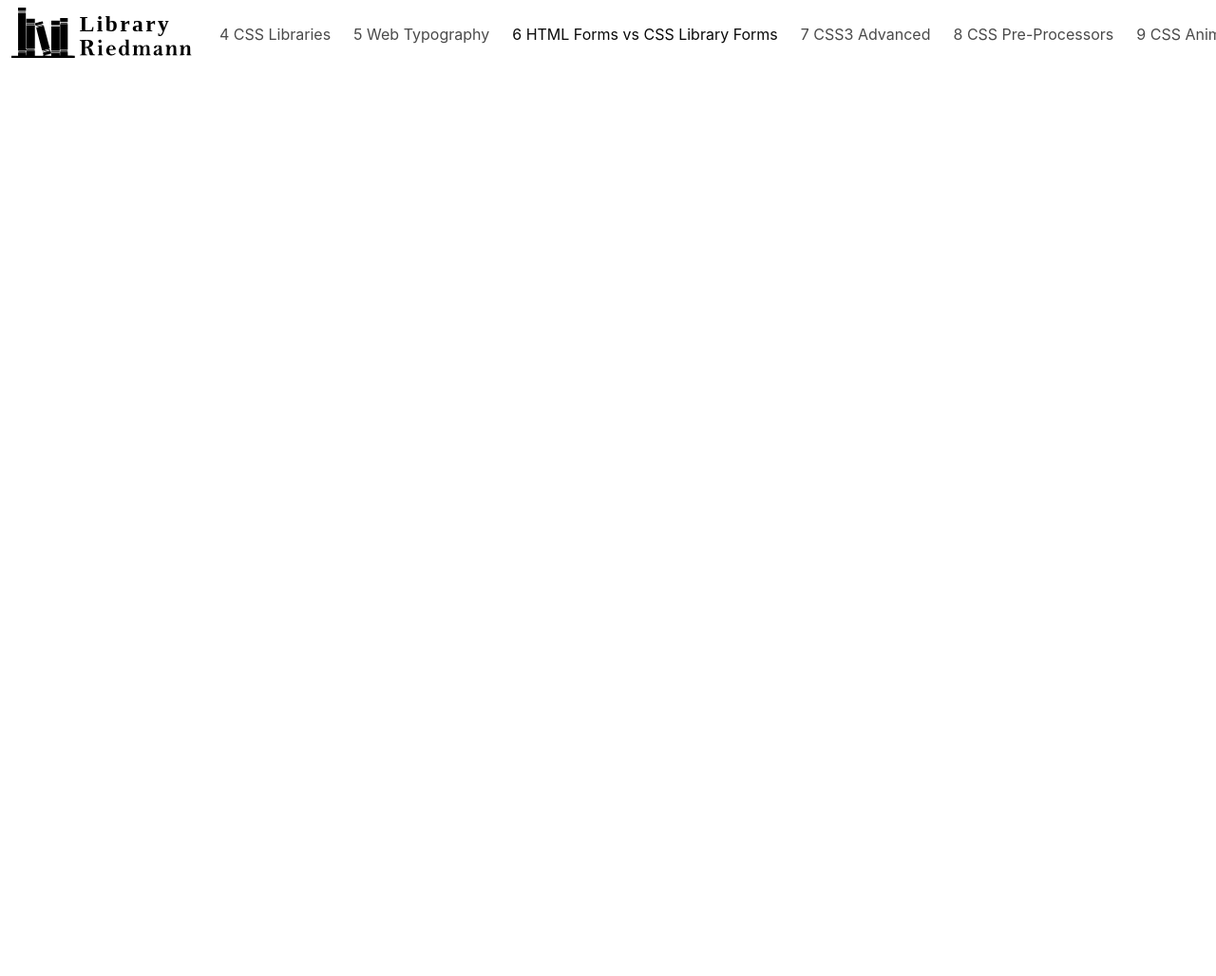
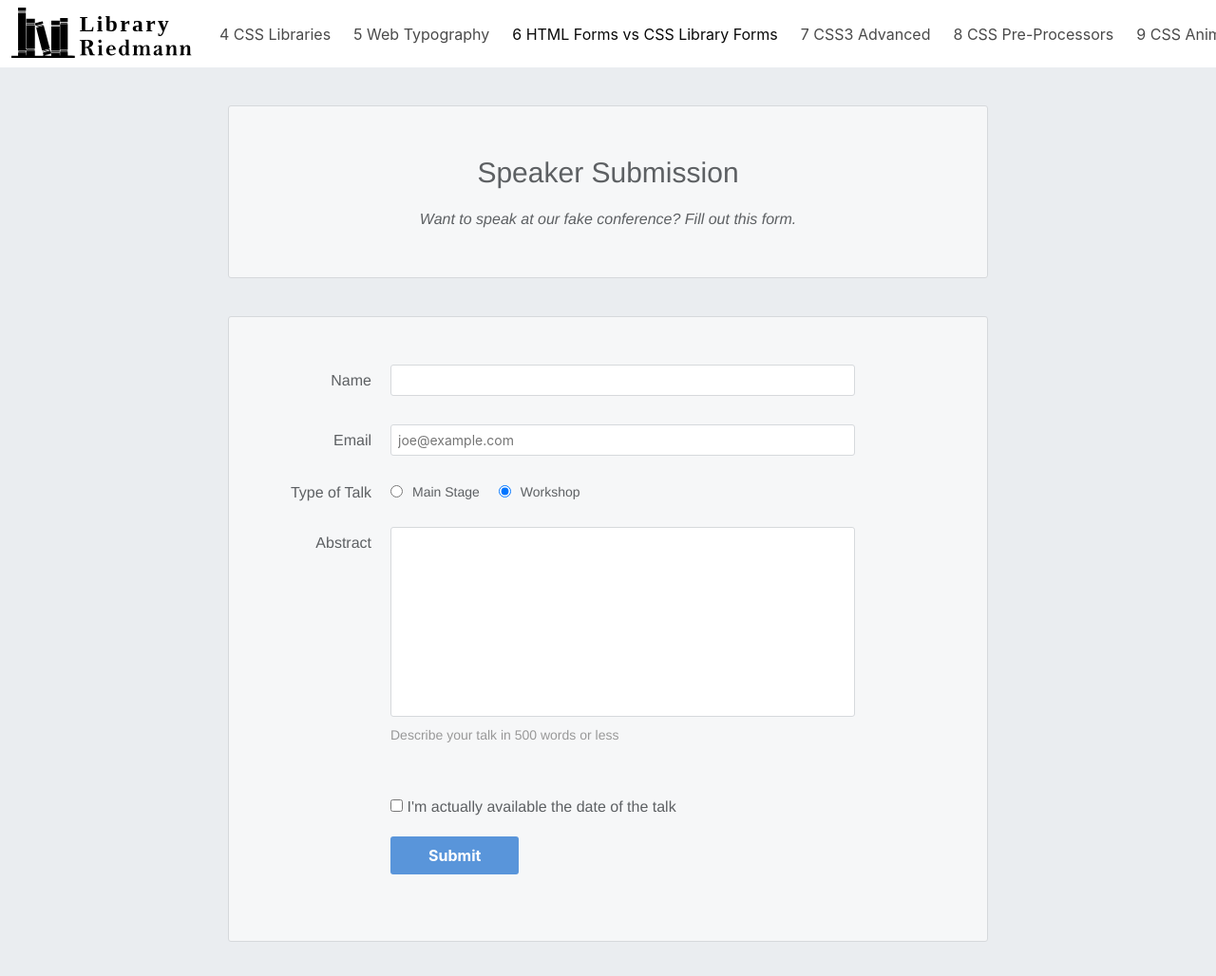
Before and after one commit to RiediJohannes/library-riedmann, a plain HTML site: page ex4-10/src/forms.html in a window 1280 px wide. Shown: the top 1028 px of the page at 95% size. Before the commit the page ends 800 px from the top, so only its background shows below. Drawn offline with nearby package versions, Linux system fonts and the light colour scheme; a web font is replaced by a local one.

Commit message:
Created plain CSS form

```diff
--- a/ex4-10/src/forms.html
+++ b/ex4-10/src/forms.html
@@ -3,15 +3,10 @@
 <head>
   <meta charset="UTF-8">
   <meta name="viewport" content="width=device-width, initial-scale=1.0">
-  <title>Exercise 5</title>
+  <title>Exercise 6 - Forms</title>
 
-  <style>
-    /* Web fonts served by a google server */
-    @import url('https://fonts.googleapis.com/css2?family=Audiowide&family=JetBrains+Mono&family=Pixelify+Sans&family=Space+Grotesk&family=UnifrakturMaguntia&display=swap');
-  </style>
-
-	<link rel="stylesheet" href="https://cdn.jsdelivr.net/npm/bulma@0.9.4/css/bulma.min.css">
-  <link rel='stylesheet' href='typography.css'/>
+  <link rel="stylesheet" href="https://cdn.jsdelivr.net/npm/bulma@0.9.4/css/bulma.min.css">
+  <link rel='stylesheet' href='styles/forms.css'/>
 
   <!-- jQuery and custom JS module -->
   <script src="https://ajax.googleapis.com/ajax/libs/jquery/3.6.4/jquery.min.js"></script>
@@ -61,8 +56,51 @@
     </div>
   </nav>
 
+  <div id='page'>
+    <header>
+      <h1>Speaker Submission</h1>
+      <p><em>Want to speak at our fake conference? Fill out
+        this form.</em></p>
+    </header>
 
-  <div id='page'>
+    <form id='plainForm' action='' method='get'>
+      <div class='form-row'>
+        <label for='fullName'>Name</label>
+        <input id='fullName' name='fullName' type='text'/>
+      </div>
+
+      <div class='form-row'>
+        <label for='email'>Email</label>
+        <input id='email' name='email' type='email' placeholder='joe@example.com'/>
+      </div>
+
+      <fieldset class='legacy-form-row'>
+        <legend>Type of Talk</legend>
+
+        <input id='talk-type-1' name='talk-type' type='radio' value='main-stage' />
+        <label for='talk-type-1' class='radio-label'>Main Stage</label>
+
+        <input id='talk-type-2' name='talk-type' type='radio' value='workshop' checked />
+        <label for='talk-type-2' class='radio-label'>Workshop</label>
+      </fieldset>
+
+      <div class='form-row'>
+        <label for='abstract'>Abstract</label>
+        <textarea id='abstract' name='abstract'></textarea>
+        <div class='instructions'>Describe your talk in 500 words or less</div>
+      </div>
+
+      <div class='form-row'>
+        <label class='checkbox-label' for='available'>
+          <input id='available' name='available' type='checkbox' value='is-available'/>
+          <span>I'm actually available the date of the talk</span>
+        </label>
+      </div>
+
+      <div class='form-row'>
+        <button>Submit</button>
+      </div>
+    </form>
   </div>
 </body>
 </html>
--- /dev/null
+++ b/ex4-10/src/styles/forms.css
@@ -0,0 +1,199 @@
+* {
+  margin: 0;
+  padding: 0;
+  box-sizing: border-box;
+}
+
+#page {
+  display: flex;
+  flex-direction: column;
+  align-items: center;
+
+  color: #5D6063;
+  background-color: #EAEDF0;
+  font-family: "Helvetica", "Arial", sans-serif;
+  font-size: 16px;
+  line-height: 1.3;
+}
+
+header {
+  text-align: center;
+  background-color: #F6F7F8;
+  border: 1px solid #D6D9DC;
+  border-radius: 3px;
+
+  width: min(80%, 800px);
+  margin: 40px 0;
+  padding: 50px;
+}
+
+header h1 {
+  font-size: 30px;
+  margin-bottom: 20px;
+}
+
+#plainForm {
+  background-color: #F6F7F8;
+  border: 1px solid #D6D9DC;
+  border-radius: 3px;
+
+  width: min(80%, 800px);
+  padding: 50px;
+  margin: 0 0 40px 0;
+}
+
+.form-row {
+  margin-bottom: 40px;
+  display: flex;
+  justify-content: flex-start;
+  flex-direction: column;
+  flex-wrap: wrap;
+}
+
+.form-row input[type='text'],
+.form-row input[type='email'] {
+  background-color: #FFFFFF;
+  border: 1px solid #D6D9DC;
+  border-radius: 3px;
+  width: 100%;
+  padding: 7px;
+  font-size: 14px;
+}
+
+.form-row label {
+  margin-bottom: 15px;
+}
+
+.form-row input[type='text']:invalid,
+.form-row input[type='email']:invalid {
+  border: 1px solid #D55C5F;
+  color: #D55C5F;
+  box-shadow: none; /* Remove default red glow in Firefox */
+}
+
+.legacy-form-row {
+  border: none;
+  margin-bottom: 40px;
+}
+
+.legacy-form-row legend {
+  margin-bottom: 15px;
+}
+
+.legacy-form-row .radio-label {
+  display: block;
+  font-size: 14px;
+  padding: 0 20px 0 10px;
+}
+
+.legacy-form-row input[type='radio'] {
+  margin-top: 2px;
+}
+
+.legacy-form-row .radio-label,
+.legacy-form-row input[type='radio'] {
+  float: left;
+}
+
+.form-row select {
+  width: 100%;
+  padding: 5px;
+  font-size: 14px;            /* This won't work in Chrome or Safari */
+  -webkit-appearance: none;   /* This will make it work */
+}
+
+.form-row textarea {
+  font-family: "Helvetica", "Arial", sans-serif;
+  font-size: 14px;
+
+  border: 1px solid #D6D9DC;
+  border-radius: 3px;
+
+  min-height: 200px;
+  margin-bottom: 10px;
+  padding: 7px;
+  resize: none;
+}
+
+.form-row .instructions {
+  color: #999999;
+  font-size: 14px;
+  margin-bottom: 30px;
+}
+
+.form-row .checkbox-label {
+  margin-bottom: 0;
+}
+
+.form-row button {
+  font-size: 16px;
+  font-weight: bold;
+
+  color: #FFFFFF;
+  background-color: #5995DA;
+
+  border: none;
+  border-radius: 3px;
+
+  padding: 10px 40px;
+  cursor: pointer;
+}
+
+.form-row button:hover {
+  background-color: #76AEED;
+}
+
+.form-row button:active {
+  background-color: #407FC7;
+}
+
+
+@media only screen and (min-width: 700px) {
+  .form-row {
+    flex-direction: row;
+    align-items: flex-start;
+    margin-bottom: 20px;
+  }
+
+  .form-row input[type='text'],
+  .form-row input[type='email'],
+  .form-row select,
+  .form-row textarea {
+    width: 70%;
+    height: initial;
+  }
+
+  .form-row label {
+    text-align: right;
+    width: 120px;
+    margin-top: 7px;
+    padding-right: 20px;
+  }
+
+  .legacy-form-row {
+    margin-bottom: 10px;
+  }
+
+  .legacy-form-row legend {
+    width: 120px;
+    text-align: right;
+    padding-right: 20px;
+  }
+
+  .legacy-form-row legend {
+    float: left;
+  }
+
+  .form-row .instructions {
+    margin-left: 120px;
+  }
+
+  .form-row .checkbox-label {
+    margin-left: 120px;
+    width: auto;
+  }
+
+  .form-row button {
+    margin-left: 120px;
+  }
+}
```
Also changed, not shown: ex4-10/src/web-typography.html (+1 -1 lines), ex4-10/src/styles/typography.css (renamed from ex4-10/src/typography.css).
